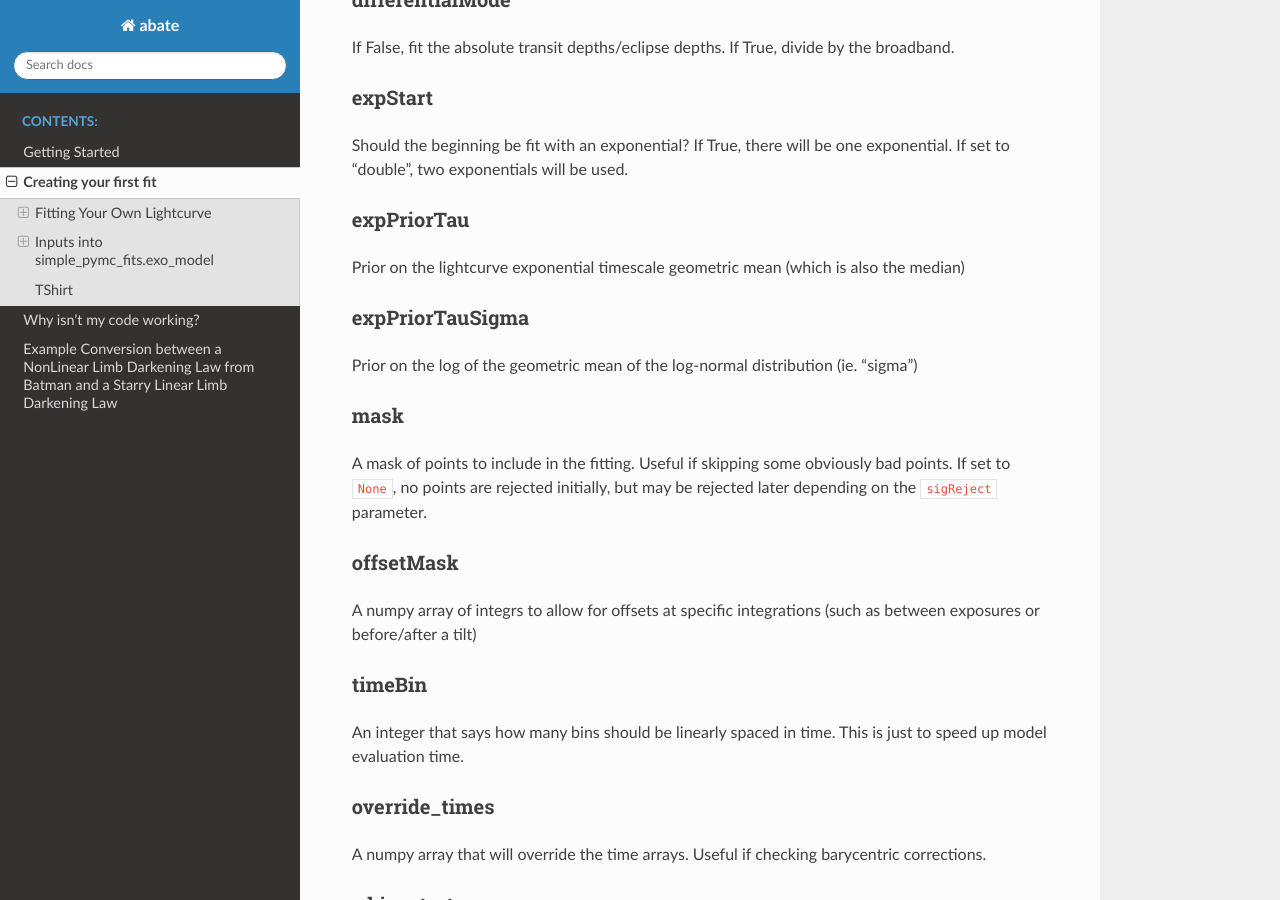
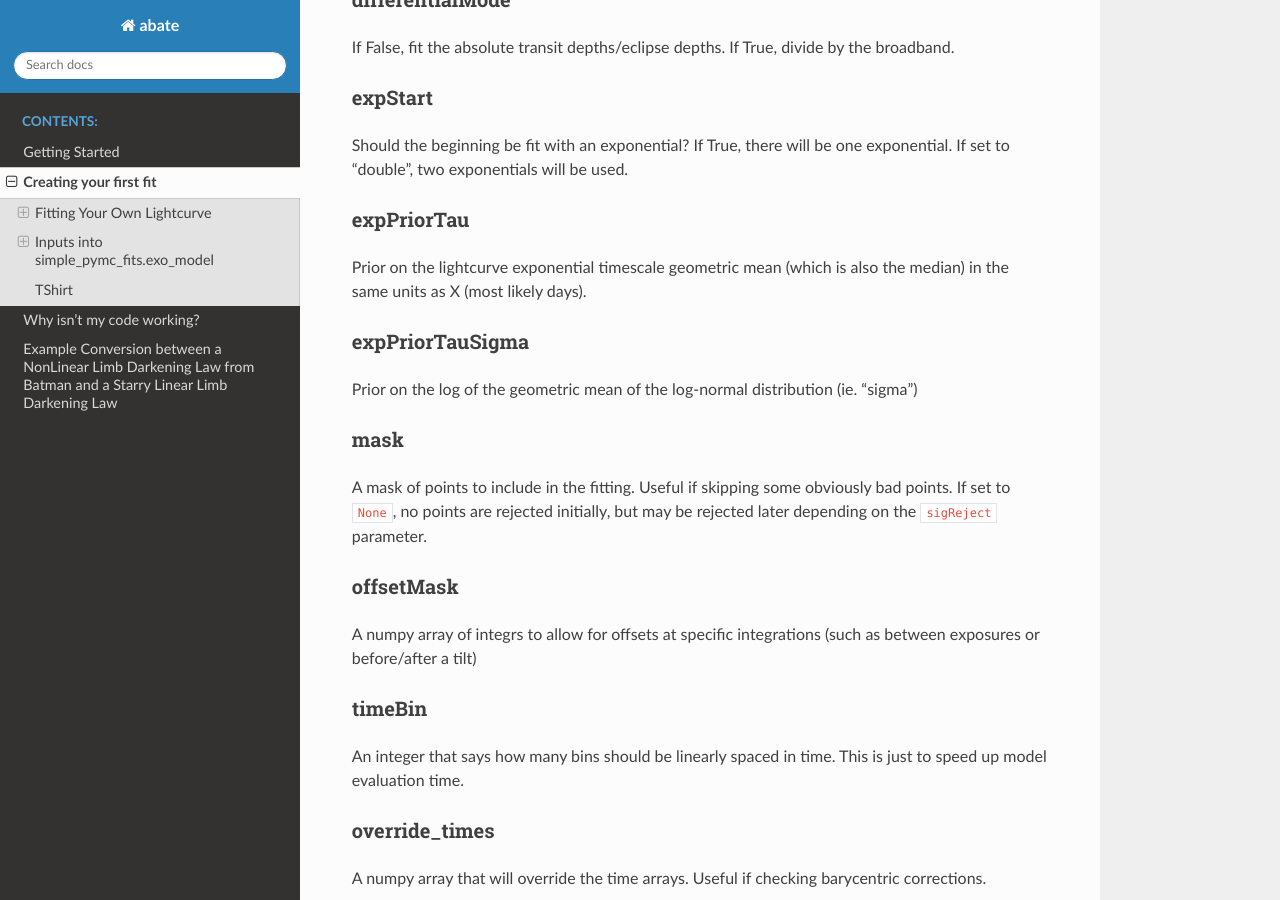
Before and after one commit to eas342/ABATE, a Sphinx documentation site: the page built from docs/fitting_lightcurves.rst, in a window 1280 px wide and 900 px high, scrolled down 5333 px. Built offline with Sphinx 7.4.7 and the Read the Docs theme 2.0.0, drawn with Linux system fonts in a browser that asks for light colours.

Commit message:
clarification on expPriorTau units

```diff
--- a/docs/fitting_lightcurves.rst
+++ b/docs/fitting_lightcurves.rst
@@ -181,7 +181,7 @@ If set to "double", two exponentials will be used.
 
 expPriorTau
 ~~~~~~~~~~~
-Prior on the lightcurve exponential timescale geometric mean (which is also the median)
+Prior on the lightcurve exponential timescale geometric mean (which is also the median) in the same units as X (most likely days).
 
 expPriorTauSigma
 ~~~~~~~~~~~~~~~~
```
